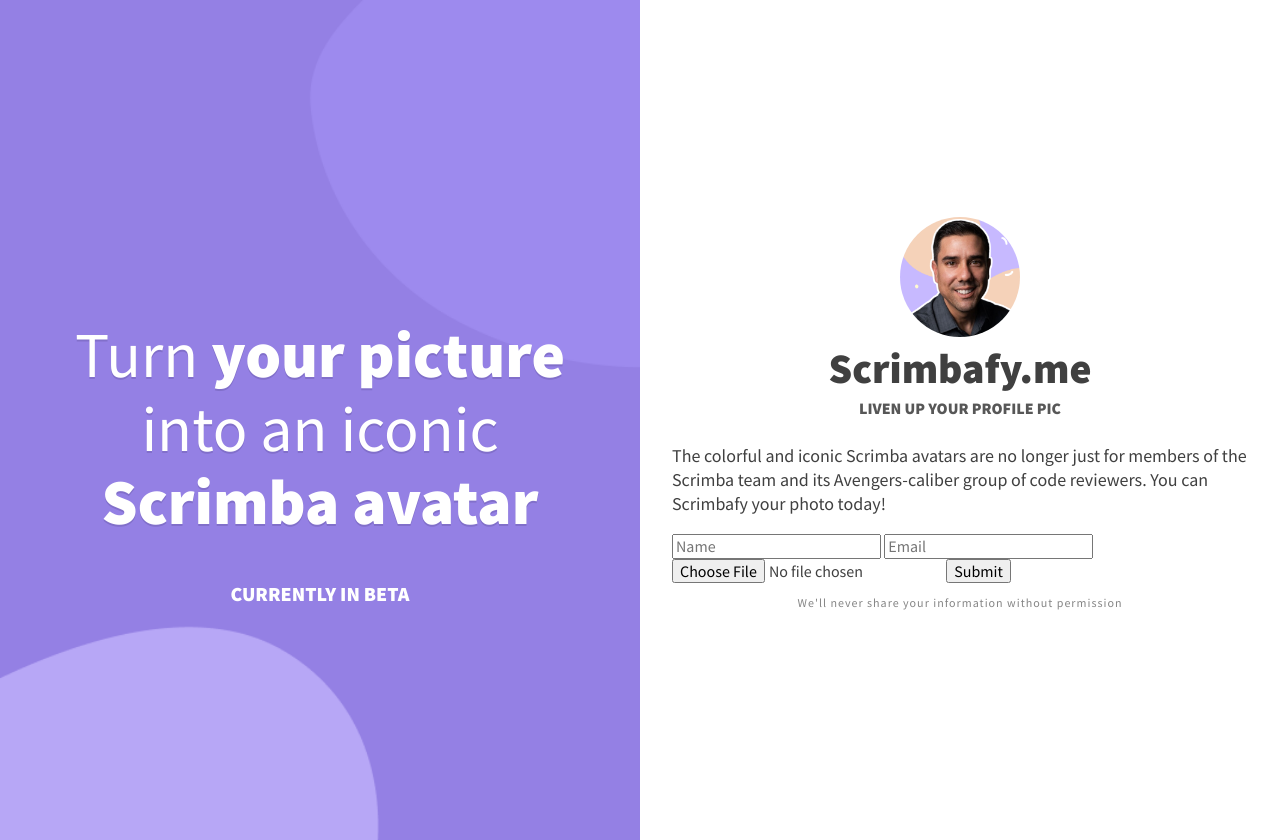
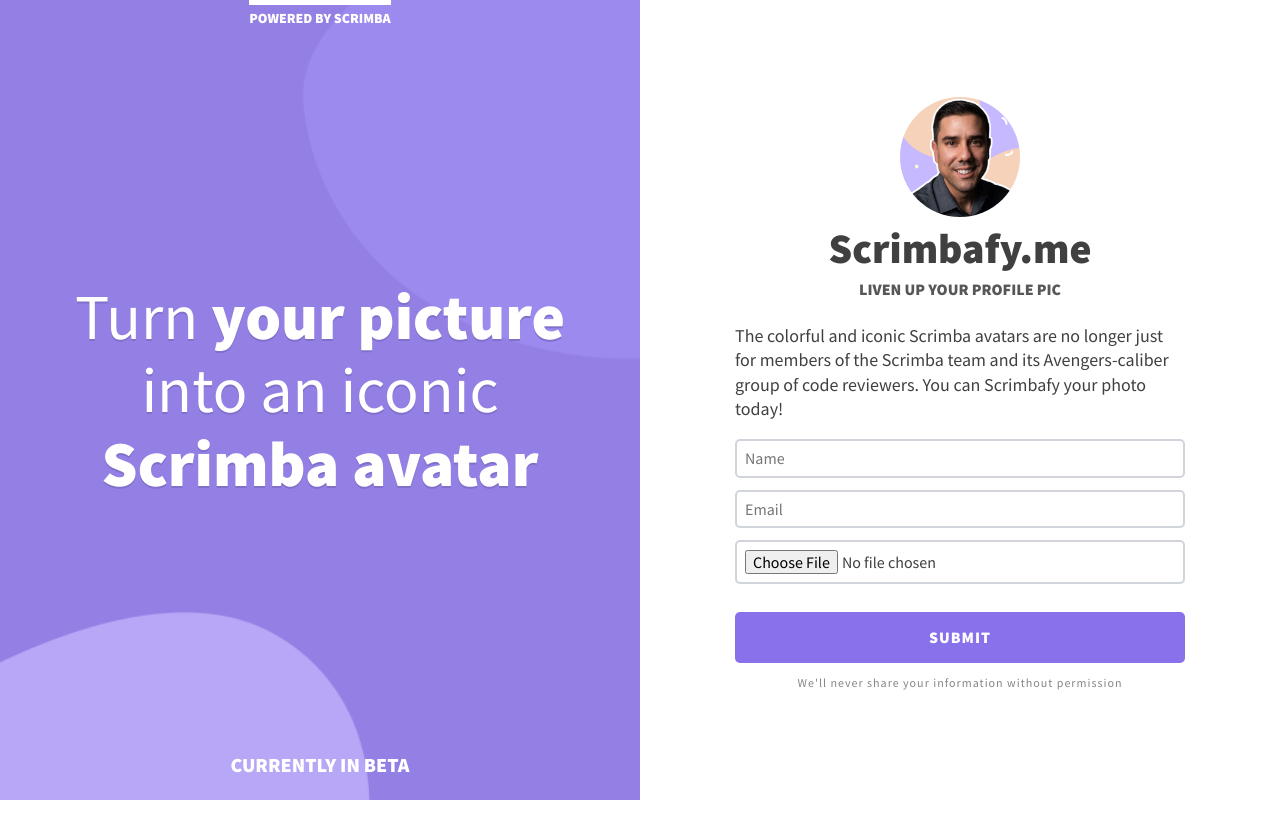
Before and after one commit to birgit2704/landing-page, a website built with Vite: page index.html in a window 1280 px wide. After the commit the page ends 800 px from the top, so only its background shows below. Built offline with nearby package versions, Linux system fonts and the light colour scheme.

Commit message:
style changes

```diff
--- a/index.html
+++ b/index.html
@@ -20,6 +20,7 @@
         <strong>Scrimba avatar</strong>
       </h1>
       <span class="beta-text">Currently in Beta</span>
+      <p class="top-text">Powered by Scrimba</p>
     </section>
 
     <main class="main-content">
--- a/styles.css
+++ b/styles.css
@@ -1,3 +1,7 @@
+* {
+  box-sizing: border-box;
+}
+
 body {
   font-family: "Source Sans Pro", sans-serif;
   color: #404040;
@@ -20,8 +24,61 @@
   margin: 0.17em 0;
 }
 
+form {
+  width: 100%;
+}
+
+input,
+.btn {
+  font-family: inherit;
+  width: 100%;
+  border-radius: 5px;
+}
+
+input {
+  margin-bottom: 0.75em;
+  padding: 0.5em;
+  border: 2px solid #d1d5db;
+}
+
+input:focus {
+  outline: none;
+  border-color: #8a71ec;
+  background-color: #e6e8ec;
+}
+.btn {
+  text-transform: uppercase;
+  font-weight: bold;
+  letter-spacing: 1px;
+  padding: 1em 0;
+  border: none;
+  background-color: #8a71ec;
+  cursor: pointer;
+}
+
+.btn-primary {
+  color: white;
+  background-color: #8a71ec;
+  margin-top: 1em;
+}
+
+.btn-primary:hover,
+.btn-primary:focus {
+  background-color: #b7a7f6;
+}
+
 .beta-text {
   font-weight: 900;
+  text-transform: uppercase;
+}
+
+.top-text {
+  margin: 0 auto;
+  order: -1;
+  font-size: 0.875rem;
+  font-weight: 900;
+  padding-top: 0.25em;
+  border-top: 5px solid;
   text-transform: uppercase;
 }
 
@@ -58,7 +115,9 @@
    ================= */
 
 .intro {
-  justify-content: center;
+  padding-top: 0;
+  padding-bottom: 1.5em;
+  justify-content: space-between;
   text-align: center;
   min-height: 250px;
   color: #fff;
@@ -79,6 +138,11 @@
 .img-main {
   width: 120px;
   border-radius: 50%;
+}
+
+.main-content p,
+form {
+  max-width: 450px;
 }
 /* =================
     Form
```
